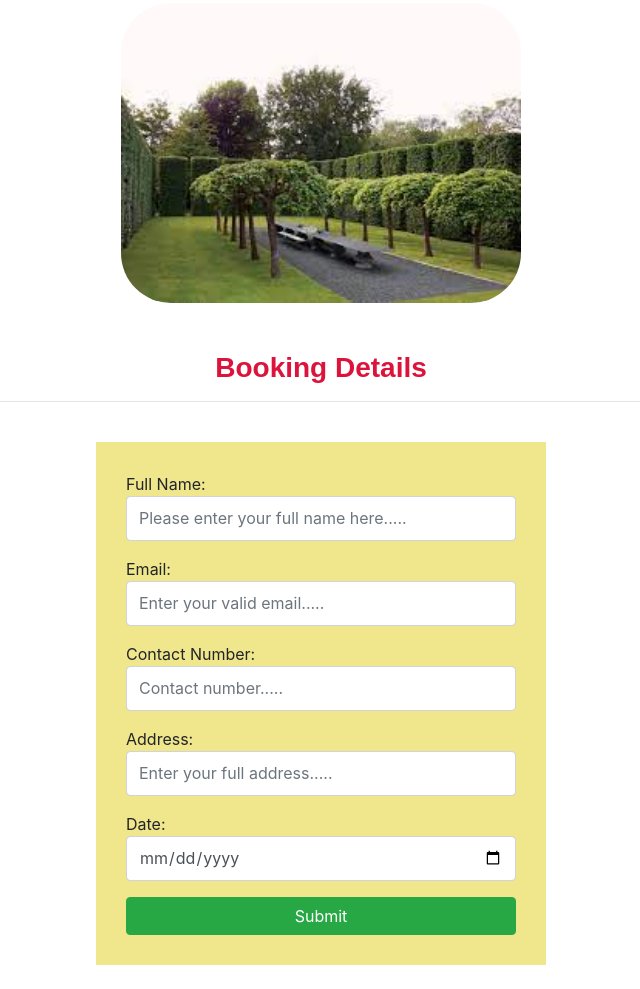
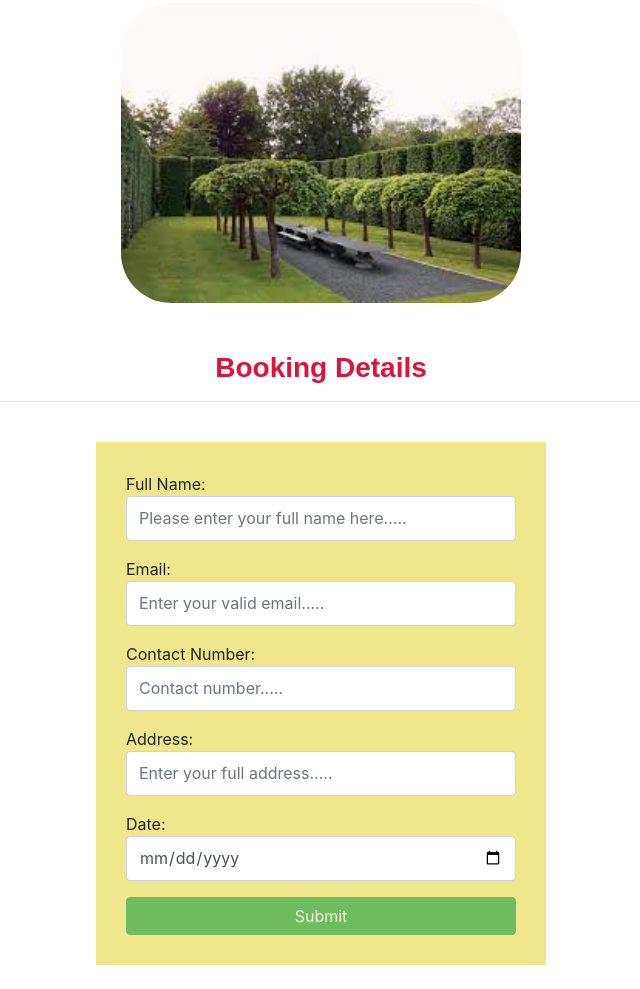
Before and after one commit to Bhuwan-programmer/GardenScape.au, a plain HTML site: page index.html in a window 1280 px wide. Shown: the part 462-1451 px from the top of the page, without its empty margins (319-959 px from the left). Drawn offline with nearby package versions, Linux system fonts and the light colour scheme.

Commit message:
Update index.html

```diff
--- a/index.html
+++ b/index.html
@@ -149,6 +149,10 @@
 
 
     </style>
+     <script>
+        var submit = document.getElementById("submit").disabled=true;
+
+    </script>
 
 </body>
 </html>
```
